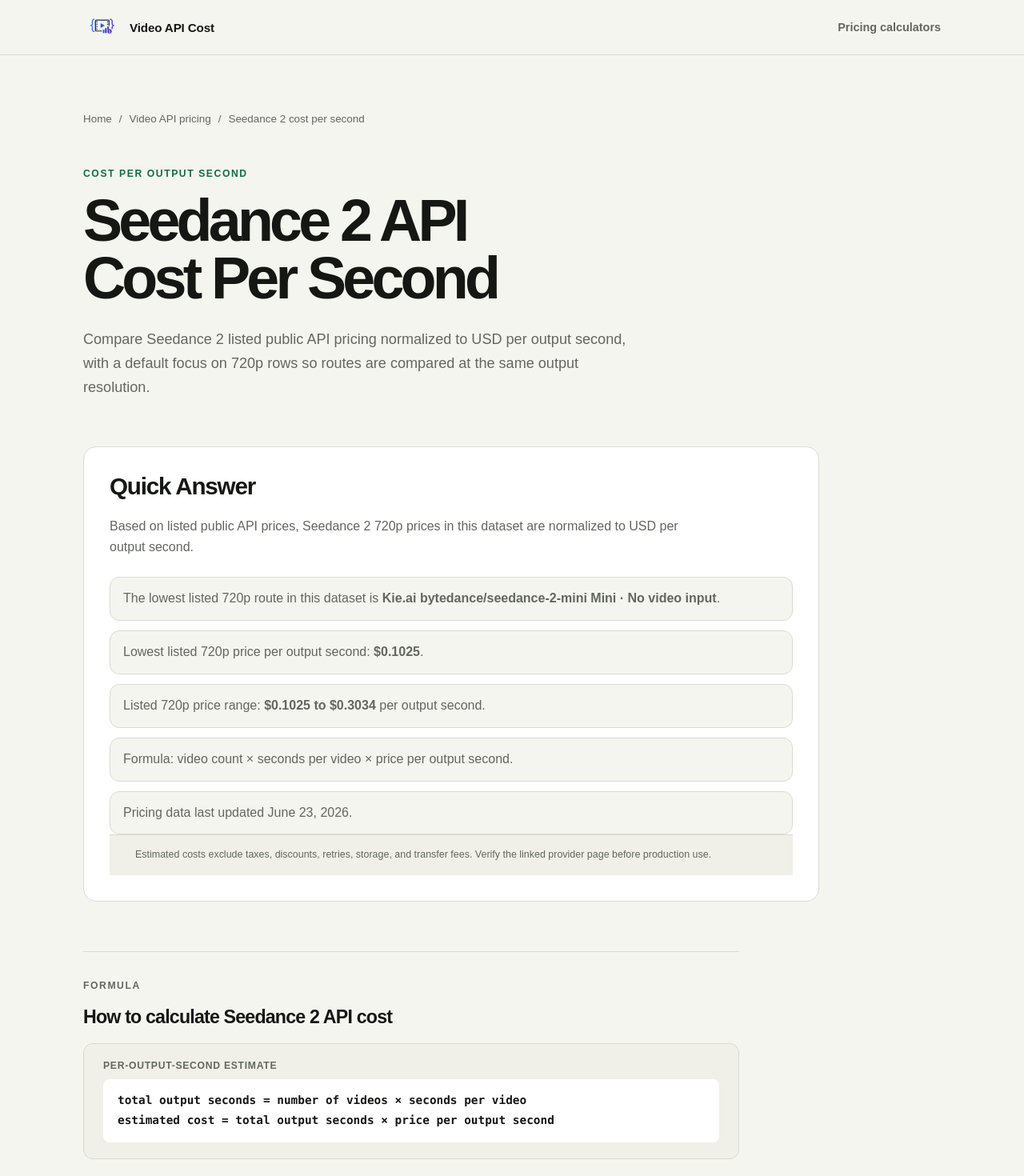
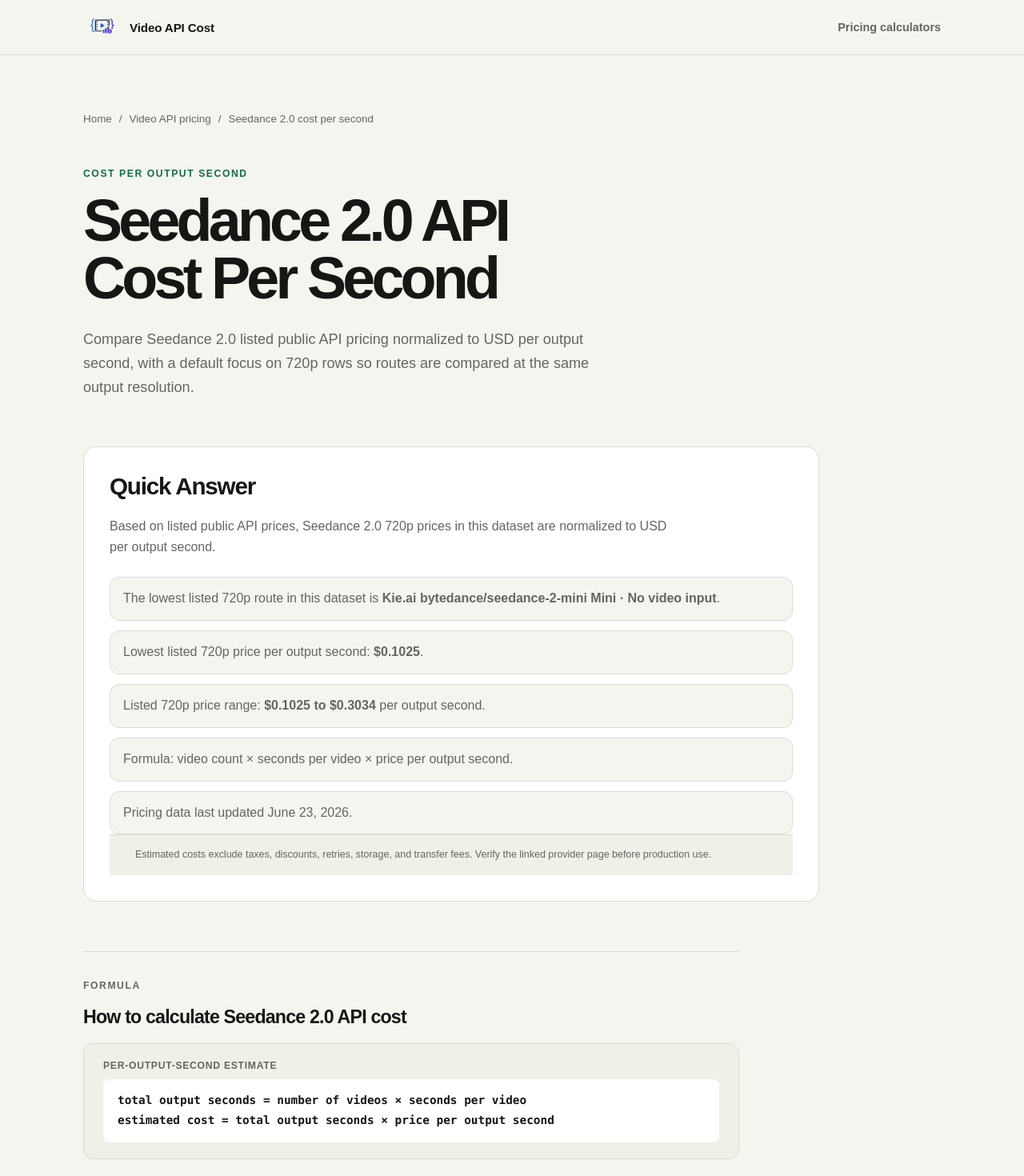
Before and after one commit to Tylerz0/ai-video-api-pricing-calculator-mvp, a Next.js app: page /seedance-2-api-cost-per-second in a window 1280 px wide. Shown: the top 1470 px of the page at 80% size. Built offline with nearby package versions, Linux system fonts and the light colour scheme; no server answers.

Commit message:
Use Seedance 2.0 naming on cost page

```diff
--- a/app/seedance-2-api-cost-per-second/page.tsx
+++ b/app/seedance-2-api-cost-per-second/page.tsx
@@ -16,9 +16,9 @@
 export const dynamic = "force-static";
 
 const pageTitle =
-  "Seedance 2 API Cost Per Second: 720p Price per Output Second";
+  "Seedance 2.0 API Cost Per Second: 720p Price per Output Second";
 const pageDescription =
-  "Compare Seedance 2 API pricing normalized to USD per output second. Estimate any 720p video generation volume using video count × seconds × price per second.";
+  "Compare Seedance 2.0 API pricing normalized to USD per output second. Estimate any 720p video generation volume using video count × seconds × price per second.";
 
 export const metadata: Metadata = {
   title: pageTitle,
@@ -79,14 +79,14 @@
         <span aria-hidden="true">/</span>
         <Link href="/video-generation-api-pricing">Video API pricing</Link>
         <span aria-hidden="true">/</span>
-        <span>Seedance 2 cost per second</span>
+        <span>Seedance 2.0 cost per second</span>
       </nav>
 
       <section className="page-heading">
         <p className="eyebrow">Cost per output second</p>
-        <h1>Seedance 2 API Cost Per Second</h1>
+        <h1>Seedance 2.0 API Cost Per Second</h1>
         <p>
-          Compare Seedance 2 listed public API pricing normalized to USD per
+          Compare Seedance 2.0 listed public API pricing normalized to USD per
           output second, with a default focus on 720p rows so routes are
           compared at the same output resolution.
         </p>
@@ -97,8 +97,8 @@
         {lowestRow && highestRow && priceRange ? (
           <>
             <p className="quick-answer-intro">
-              Based on listed public API prices, Seedance 2 720p prices in this
-              dataset are normalized to USD per output second.
+              Based on listed public API prices, Seedance 2.0 720p prices in
+              this dataset are normalized to USD per output second.
             </p>
             <ul className="quick-answer-list">
               <li>
@@ -136,13 +136,13 @@
             </p>
           </>
         ) : (
-          <p>No listed 720p Seedance 2 pricing rows are available yet.</p>
+          <p>No listed 720p Seedance 2.0 pricing rows are available yet.</p>
         )}
       </section>
 
       <section className="content-section" aria-labelledby="formula-title">
         <p className="eyebrow">Formula</p>
-        <h2 id="formula-title">How to calculate Seedance 2 API cost</h2>
+        <h2 id="formula-title">How to calculate Seedance 2.0 API cost</h2>
         <div className="quick-answer-formula">
           <p className="quick-answer-formula-title">
             Per-output-second estimate
@@ -174,7 +174,7 @@
           <div>
             <p className="eyebrow">720p normalized pricing</p>
             <h2 id="pricing-table-title">
-              Seedance 2 720p price per output second
+              Seedance 2.0 720p price per output second
             </h2>
           </div>
           <p>Server-rendered from local pricing data</p>
@@ -182,7 +182,7 @@
         <div className="table-wrap">
           <table className="pricing-table pricing-table-wide">
             <caption className="sr-only">
-              Seedance 2 720p normalized price per output second table
+              Seedance 2.0 720p normalized price per output second table
             </caption>
             <thead>
               <tr>
@@ -283,7 +283,7 @@
         <p>
           Need a full monthly estimate? Use the{" "}
           <Link className="text-link" href="/seedance-2-pricing-calculator">
-            Seedance 2 pricing calculator
+            Seedance 2.0 pricing calculator
           </Link>
           .
         </p>
```
Also changed, not shown: public/llms.txt.
